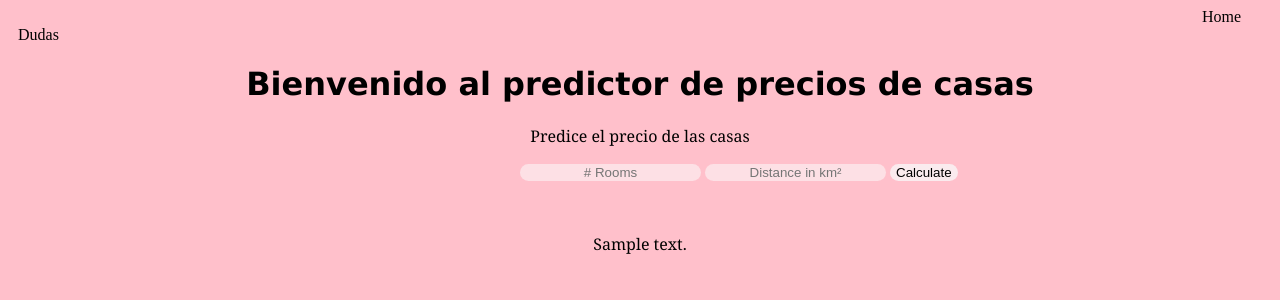
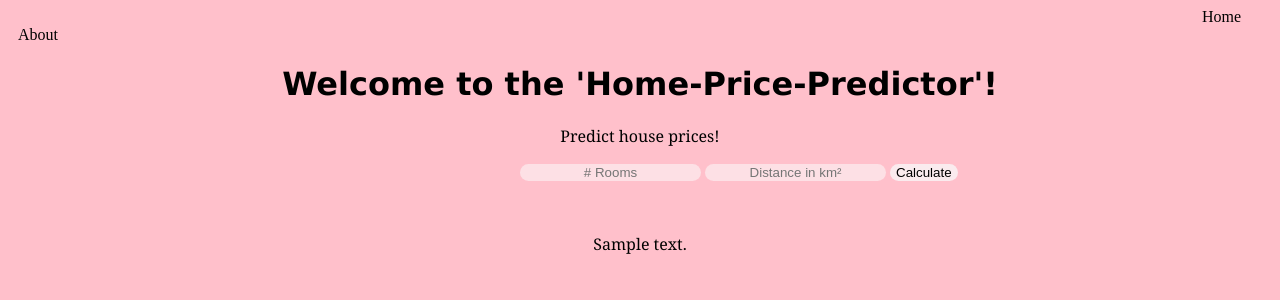
Before and after one commit to Jhonisnotreal/Home-Price-Predictor, a Flask app: template templates/index.html in a window 1280 px wide. Shown: the top 300 px of the page. Run offline with Flask 3, Linux system fonts and the light colour scheme; the template is opened without the code that fills it: most values are stand-ins (such as "Sample title", 1, 10 or a date in 2020); parts of the project's set-up code (start-up, migrations or seed data) failed here and were passed over.

Commit message:
Updating index.html
Same as always

```diff
--- a/templates/index.html
+++ b/templates/index.html
@@ -4,26 +4,26 @@
     <meta charset="UTF-8">
     <meta http-equiv="X-UA-Compatible" content="IE=edge">
     <meta name="viewport" content="width=device-width, initial-scale=1.0">
-    <title>Mi primer proyecto ML!</title>
+    <title>My first ML project!</title>
     <link rel="stylesheet" href="/static/style.css">
     <navbar class="nav">
         <a href="/">Home</a>
-        <a href="#">Dudas</a>
+        <a href="#">About</a>
     </navbar>
 </head>
 <body>
-    <h1>Bienvenido al predictor de precios de casas</h1>
-    <p>Predice el precio de las casas</p>
+    <h1>Welcome to the 'Home-Price-Predictor'!</h1>
+    <p>Predict house prices!</p>
     <div class="caja">
         <form action="{{url_for('predecir')}}" method="post">
-            <input type="text" name="cuartos" placeholder="# Rooms" required="required">
-            <input type="text" name="distancia" placeholder="Distance in km²" required="required">
+            <input type="text" name="rooms" placeholder="# Rooms" required="required">
+            <input type="text" name="distance" placeholder="Distance in km²" required="required">
             <button type="submit">Calculate</button>
         </form>
     </div>
 
     <br>
     <br>
-    <p>{{ prediccion_texto }}</p>
+    <p>{{ text_prediction }}</p>
 </body>
 </html>
```
